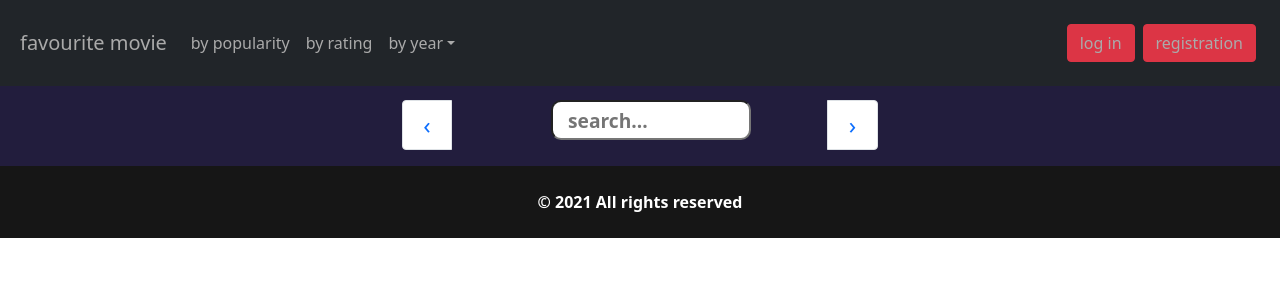
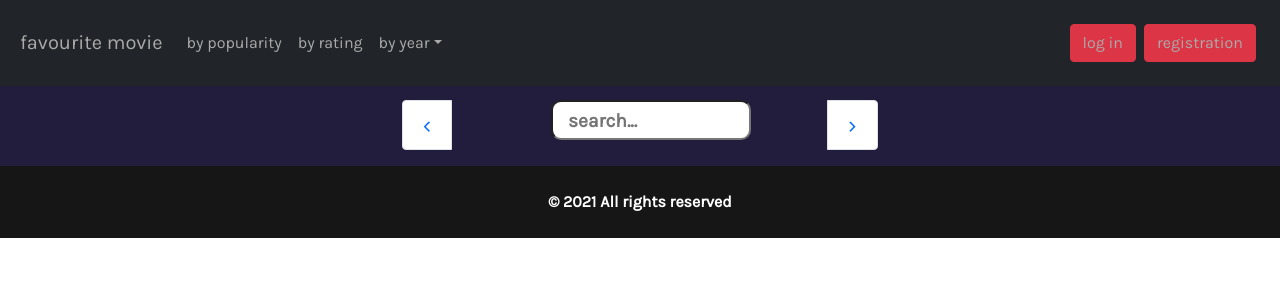
Before and after one commit to aggat28/MovieApp, a React (Create React App) app: page / in a window 1280 px wide. Shown: the top 300 px of the page. Built offline with nearby package versions, Linux system fonts and the light colour scheme; no server answers.

Commit message:
add font-family

```diff
--- a/src/App.scss
+++ b/src/App.scss
@@ -1,3 +1,5 @@
+@import url('https://fonts.googleapis.com/css2?family=Karla&display=swap');
+
 .App{
   padding-top: 100px;
   box-sizing: border-box;
@@ -10,4 +12,5 @@
     flex-direction: column;
     align-items: center;
     height: auto;
+    font-family: "Karla";
 }
```
